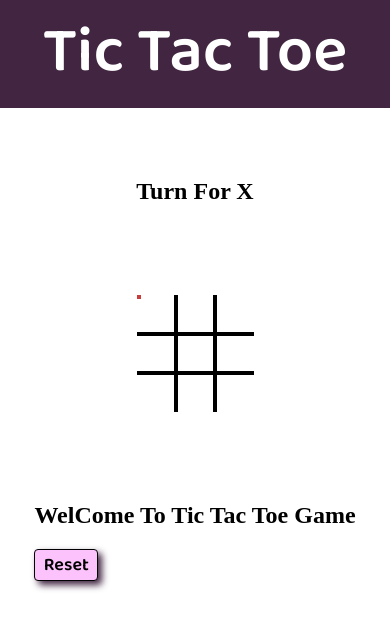
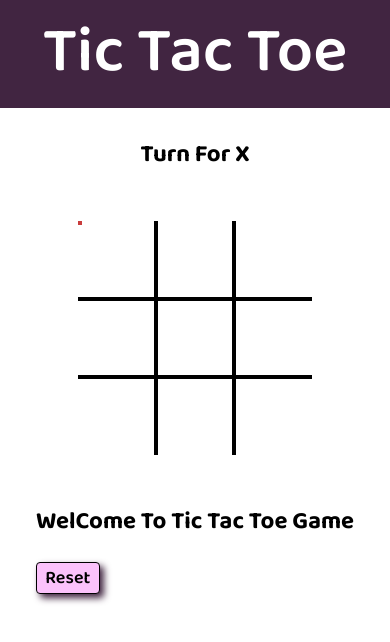
Before and after one commit to vipin221/Tic-Tac-Toe-Game, a plain HTML site: page index.html in a window 390 px wide. Drawn offline with Linux system fonts and the light colour scheme.

Commit message:
media uery added

```diff
--- a/script.js
+++ b/script.js
@@ -1,5 +1,5 @@
 let backGroundMusic = new Audio('backgroundMusic.mp3');
-// backGroundMusic.play();
+backGroundMusic.play();
 let gameOverSound = new Audio("gameOver.mp3");
 let winSound = new Audio("winSound.mp3");
 backGroundMusic.addEventListener('ended', () => {
--- a/style.css
+++ b/style.css
@@ -1,27 +1,28 @@
-@import url('https://fonts.googleapis.com/css2?family=Baloo+Da+2:wght@400..800&display=swap');
-*{
+@import url("https://fonts.googleapis.com/css2?family=Baloo+Da+2:wght@400..800&display=swap");
+* {
   margin: 0;
   padding: 0;
+  font-family: "Baloo Da 2", sans-serif;
+  user-select: none;
 }
 
-header{
+header {
   width: 100%;
   background-color: rgb(65, 37, 65);
   color: white;
   font-size: 4rem;
-    text-align:  center;
+  text-align: center;
   font-weight: 600;
-    font-family: "Baloo Da 2", sans-serif;
+  text-wrap: nowrap;
 }
-.container{
+.container {
   display: flex;
   justify-content: space-evenly;
-    /* background-color: aqua; */
+
   height: calc(100vh - 6rem);
   align-items: center;
-
 }
-.leftContainer{
+.leftContainer {
   display: flex;
   align-items: center;
   justify-content: space-evenly;
@@ -30,20 +31,19 @@ header{
   height: 80%;
 }
 
-.gameContainer{
+.gameContainer {
   display: grid;
   grid-template-columns: repeat(3, 10vw);
-    grid-template-rows: repeat(3,10vw);
-
+  grid-template-rows: repeat(3, 10vw);
   position: relative;
 }
-.line{
+.line {
   position: absolute;
   border: 2px solid rgb(201, 60, 60);
   transform-origin: 0%;
   transition: width 300ms ease-in-out;
 }
-.box{
+.box {
   display: flex;
   justify-content: center;
   align-items: center;
@@ -52,20 +52,16 @@ header{
   cursor: pointer;
   font-family: "Baloo Da 2", sans-serif;
 }
-.box:hover{
-   background-color: rgb(202, 249, 249);
-   transition: all 200ms;
-}
-.infoContainer{
+
+.infoContainer {
   display: flex;
   flex-direction: column;
   gap: 20px;
-    /* background-color: pink; */
 }
-.winImg >img{
+.winImg > img {
   width: 0;
 }
-#reset{
+#reset {
   height: 2rem;
   width: 4rem;
   border-radius: 4px;
@@ -78,37 +74,42 @@ header{
   cursor: pointer;
 }
 
-.bt-0{
+.bt-0 {
   border-top: 0;
-
 }
-.bb-0{
+.bb-0 {
   border-bottom: 0;
-
 }
-.bl-0{
+.bl-0 {
   border-left: 0;
-
 }
-.br-0{
+.br-0 {
   border-right: 0;
-
 }
 @media only screen and (max-width: 800px) {
-  body {
-    .container{
+  .container {
     justify-content: flex-start;
     flex-direction: column;
     gap: 20px;
   }
-    .leftContainer{
+  .leftContainer {
     justify-content: space-evenly;
     gap: 20px;
     height: 50%;
     width: 100%;
   }
-    .infoContainer{
+  .infoContainer {
     justify-content: flex-start;
   }
 }
+@media (min-width: 100px) and (max-width: 600px) {
+  .gameContainer {
+
+    grid-template-columns: repeat(3, 20vw);
+    grid-template-rows: repeat(3, 20vw);
+    position: relative;
   }
+  .boxText {
+    font-size: 11vw;
+  }
+}
```
Lines whose indentation alone changed are shown as unchanged.
